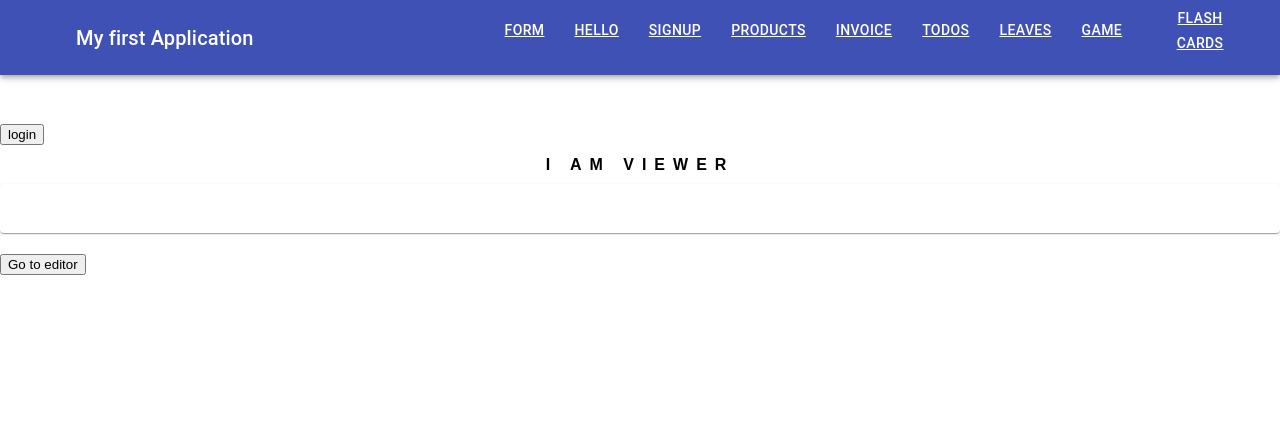
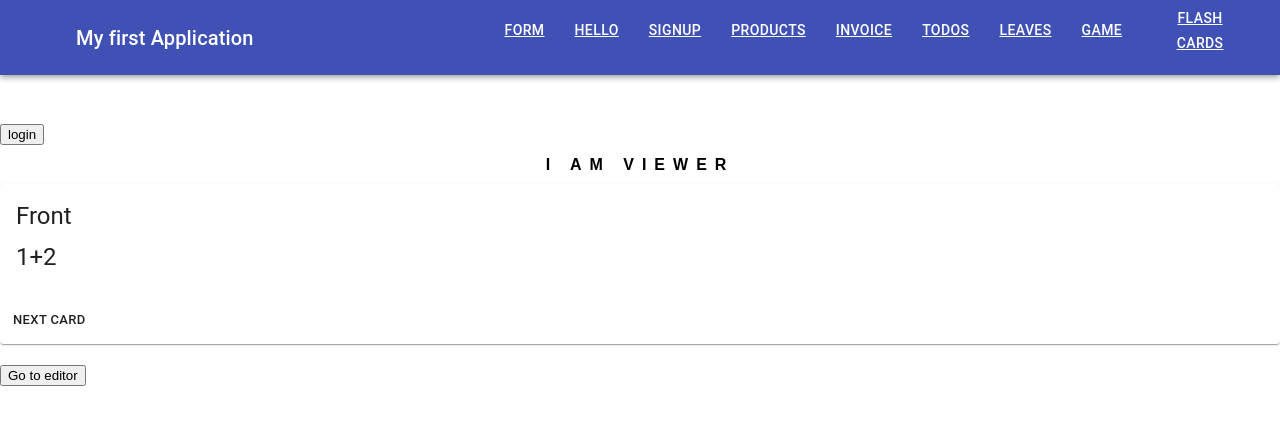
Before and after one commit to umarislam12/reactts, a React (Create React App) app: page /flashcard in a window 1280 px wide. Both pictures are taken after a click on the button "Go to viewer". Shown: the top 424 px of the page. Built offline with nearby package versions, Linux system fonts and the light colour scheme.

Commit message:
added card viewer

```diff
--- a/src/Components/Game/FlashCard.js
+++ b/src/Components/Game/FlashCard.js
@@ -8,7 +8,7 @@ export default class FlashCard extends Component {
     this.state = {
       editor: true,
       cards: [
-
+      {front:"1+2",back:3},{front:"2+2",back:"4"}
       ],
     };
   }
@@ -23,7 +23,9 @@ export default class FlashCard extends Component {
             addCard={this.addCard}
           />
         ) : (
-          <FlashcardViewer switchMode={this.switchMode} />
+          <FlashcardViewer
+          cards={this.state.cards}
+          switchMode={this.switchMode} />
         )}
       </div>
     );
--- a/src/Components/Game/FlashcardEditor.js
+++ b/src/Components/Game/FlashcardEditor.js
@@ -7,6 +7,7 @@ export default class FlashcardEditor extends Component {
       front:"",
       back:""
     }
+
   }
   render() {
     const rows = this.props.cards.map((card, i) => (
--- a/src/Components/Game/FlashcardViewer.js
+++ b/src/Components/Game/FlashcardViewer.js
@@ -1,29 +1,85 @@
 import React, { Component } from "react";
-import { Card,CardContent,Typography } from "@material-ui/core";
+import {
+  Card,
+  CardContent,
+  Typography,
+  CardActions,
+  Button,
+} from "@material-ui/core";
 
 export default class FlashcardViewer extends Component {
   constructor(props) {
     super(props);
     this.state = {
       cardFront: true,
-      cardnumber: 1,
+      cardnumber: 0,
     };
+
   }
   render() {
+   var front = this.props.cards.map((card, i) => (
+      <div key={i}> {card.front}</div>
+    ));
+  ;
+    const back = this.props.cards.map((card, i) => (
+      <div key={i}>{card.back}</div>
+    ));
 
     return (
       <div>
         <h1>i am viewer</h1>
-        <Card>
-        <CardContent>
-        <Typography gutterBottom variant="h5" component="div">
+        {this.state.cardFront ? (
+          <Card>
+            <CardContent onClick={this.switchCard}>
+              <Typography gutterBottom variant="h5" component="div">
+                Front
+              </Typography>
+              <Typography gutterBottom variant="h5" component="div">
+                {front[this.state.cardnumber]}
+              </Typography>
+            </CardContent>
+            <CardActions onClick={this.moveToNext}>
+              <Button size="small">Next Card</Button>
+            </CardActions>
+          </Card>
+        ) : (
+          <Card >
+            <CardContent onClick={this.switchCard}>
+              <Typography gutterBottom variant="h5" component="div">
+                Back
+              </Typography>
+              <Typography gutterBottom variant="h5" component="div">
+              {back[this.state.cardnumber]}
+              </Typography>
+            </CardContent>
+            <CardActions  onClick={this.moveToNext}>
+              <Button size="small">Next Card</Button>
+            </CardActions>
+          </Card>
+        )}
 
-        </Typography>
-        </CardContent>
-        </Card>
         <br />
         <button onClick={this.props.switchMode}> Go to editor</button>
       </div>
     );
   }
+  switchCard = () => {
+    this.setState((state) => ({
+      cardFront: !state.cardFront,
+    }));
+  };
+  moveToNext=()=>{
+    // if(this.state.cardnumber<)
+    this.setState(state=>({
+      cardnumber:state.cardnumber+1
+    }))
+    console.log(this.state.cardnumber)
+  }
+  moveToPrevious=()=>{
+
+    this.setState(state=>({
+      cardnumber:state.cardnumber-1
+    }))
+    console.log(this.state.cardnumber)
+  }
 }
```
